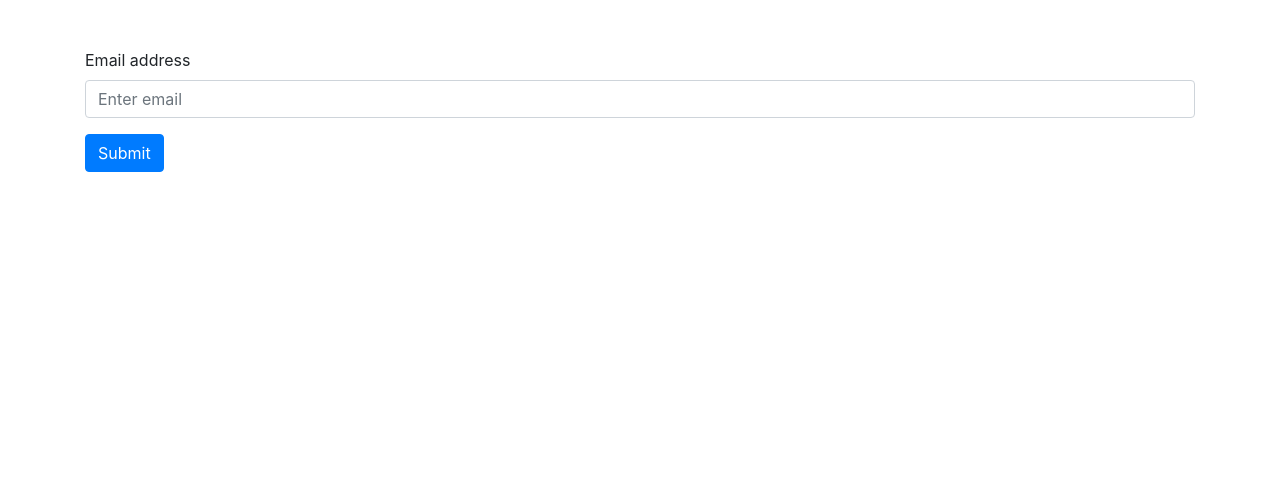
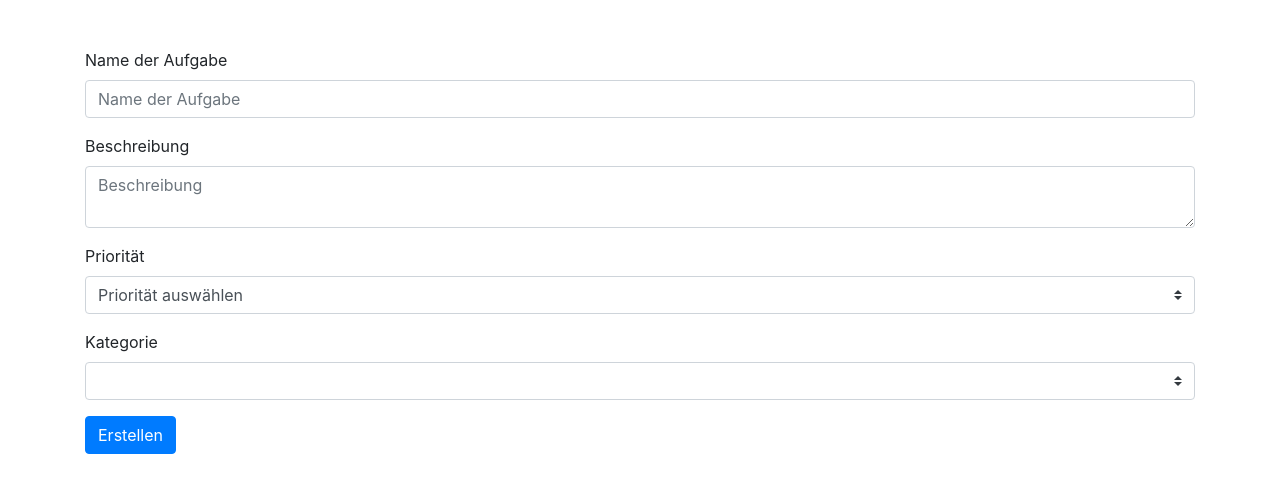
Before and after one commit to bastianjakobi/kms_01, an Angular app: page / in a window 1280 px wide. Shown: the top 492 px of the page. Built offline with nearby package versions, Linux system fonts and the light colour scheme.

Commit message:
Finished addTask UI

```diff
--- a/src/app/add-task/add-task.component.html
+++ b/src/app/add-task/add-task.component.html
@@ -1,15 +1,40 @@
 <div class="container mt-5">
   <form (ngSubmit)="handleSubmit()">
     <div class="form-group">
-      <label for="exampleInputEmail1">Email address</label>
+      <label for="nameInput">Name der Aufgabe</label>
       <input
-        type="email"
+        type="text"
         class="form-control"
-        id="exampleInputEmail1"
-        aria-describedby="emailHelp"
-        placeholder="Enter email"
+        id="nameInput"
+        name="name"
+        ([ngModel])="this.name"
+        placeholder="Name der Aufgabe"
       />
     </div>
-    <button type="submit" class="btn btn-primary">Submit</button>
+    <div class="form-group">
+        <label for="descInput">Beschreibung</label>
+        <textarea
+          type="text"
+          class="form-control"
+          id="descInput"
+          name="description"
+          ([ngModel])="this.description"
+          placeholder="Beschreibung"
+        ></textarea>
+      </div>
+      <div class="form-group">
+        <label for="priority">Priorität</label>
+        <select name="priority" id="priority" class="custom-select" ([ngModel])="this.priority">
+          <option selected>Priorität auswählen</option>
+          <option value="Niedrig">Niedrig</option>
+          <option value="Mittel">Mittel</option>
+          <option value="Hoch">Hoch</option>
+        </select>
+      </div>
+      <div class="form-group">
+        <label for="category">Kategorie</label>
+        <select name="category" id="category" class="custom-select"></select>
+      </div>
+    <button type="submit" class="btn btn-primary">Erstellen</button>
   </form>
 </div>
--- a/src/app/add-task/add-task.component.ts
+++ b/src/app/add-task/add-task.component.ts
@@ -11,7 +11,7 @@ export class AddTaskComponent implements OnInit {
   constructor(public taskService: TaskService) {}
   name: string = '';
   description: string = '';
-  priority: number = 0;
+  priority: string = '';
   category: string = '';
   isdone: boolean = false;
   ngOnInit(): void {}
--- a/src/app/task.service.ts
+++ b/src/app/task.service.ts
@@ -8,7 +8,7 @@ export class TaskService {
   public task: Task[];
   constructor() { }
 
-  addTask(name:string, description: string, priority: number, category: string, isdone: boolean): any {
+  addTask(name:string, description: string, priority: string, category: string, isdone: boolean): any {
 
   }
 }
```
